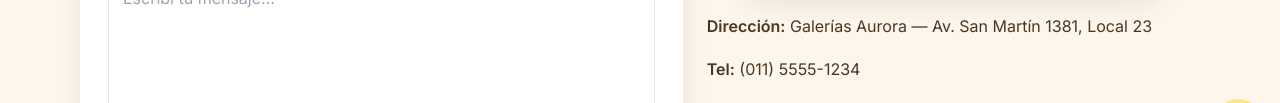
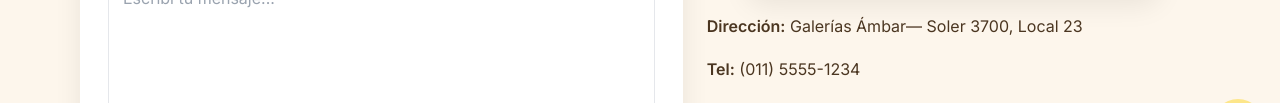
Before and after one commit to MicaSuarez915/TPO_Desarrollo_Web_UADE, a plain HTML site: page contacto.html in a window 1280 px wide. Shown: the part 629-732 px from the top of the page. Drawn offline with nearby package versions, Linux system fonts and the light colour scheme.

Commit message:
Update address in contacto.html

```diff
--- a/contacto.html
+++ b/contacto.html
@@ -98,7 +98,7 @@
           </figure>
 
           <div class="list">
-            <p><strong>Dirección:</strong> Galerías Aurora — Av. San Martín 1381, Local 23</p>
+            <p><strong>Dirección:</strong> Galerías Ámbar— Soler 3700, Local 23</p>
             <p><strong>Tel:</strong> (011) 5555-1234</p>
             <p><strong>Email:</strong> contacto@aether-shop.com</p>
             <p><strong>Instagram:</strong> @aether_shop</p>
```
